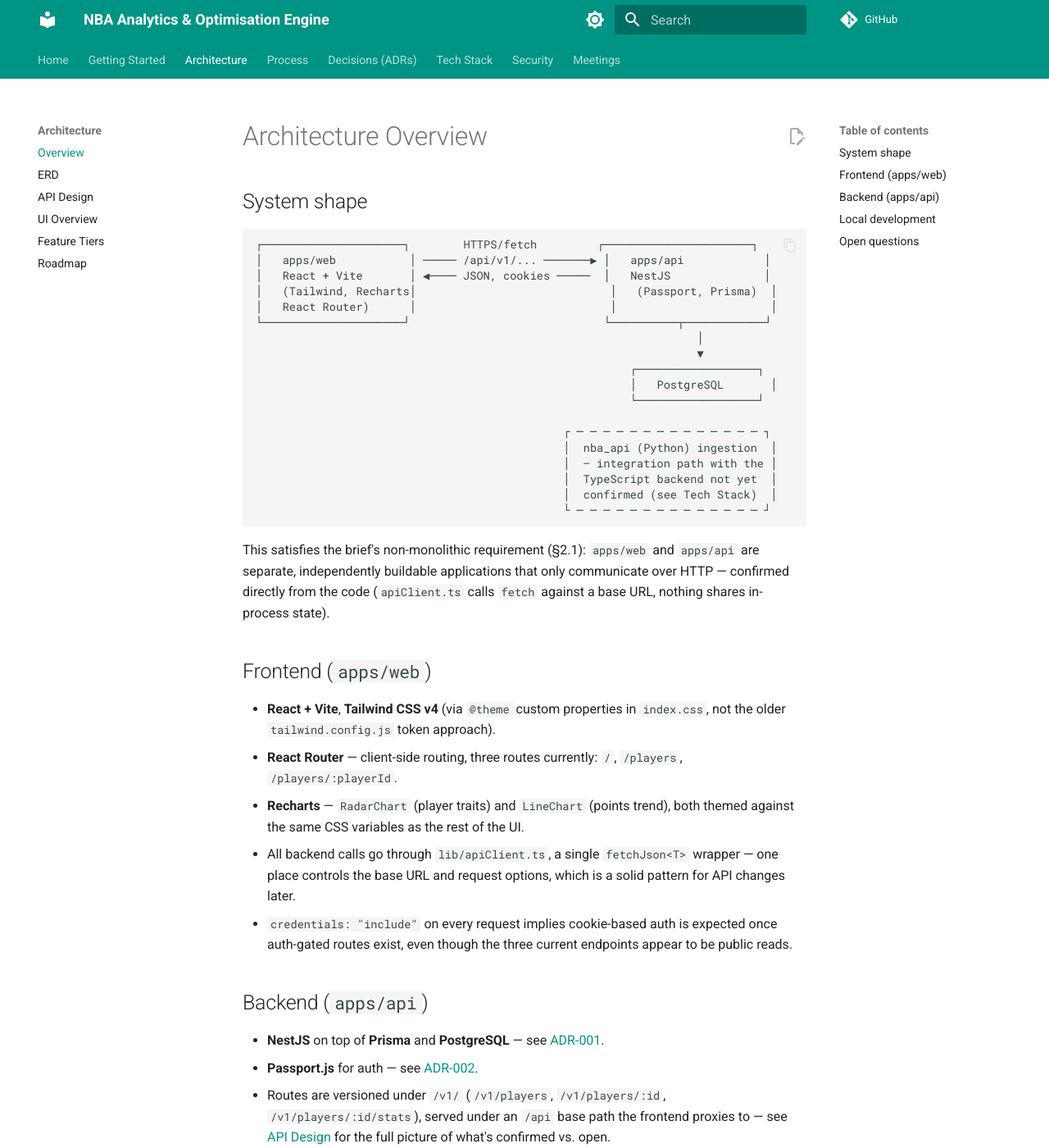
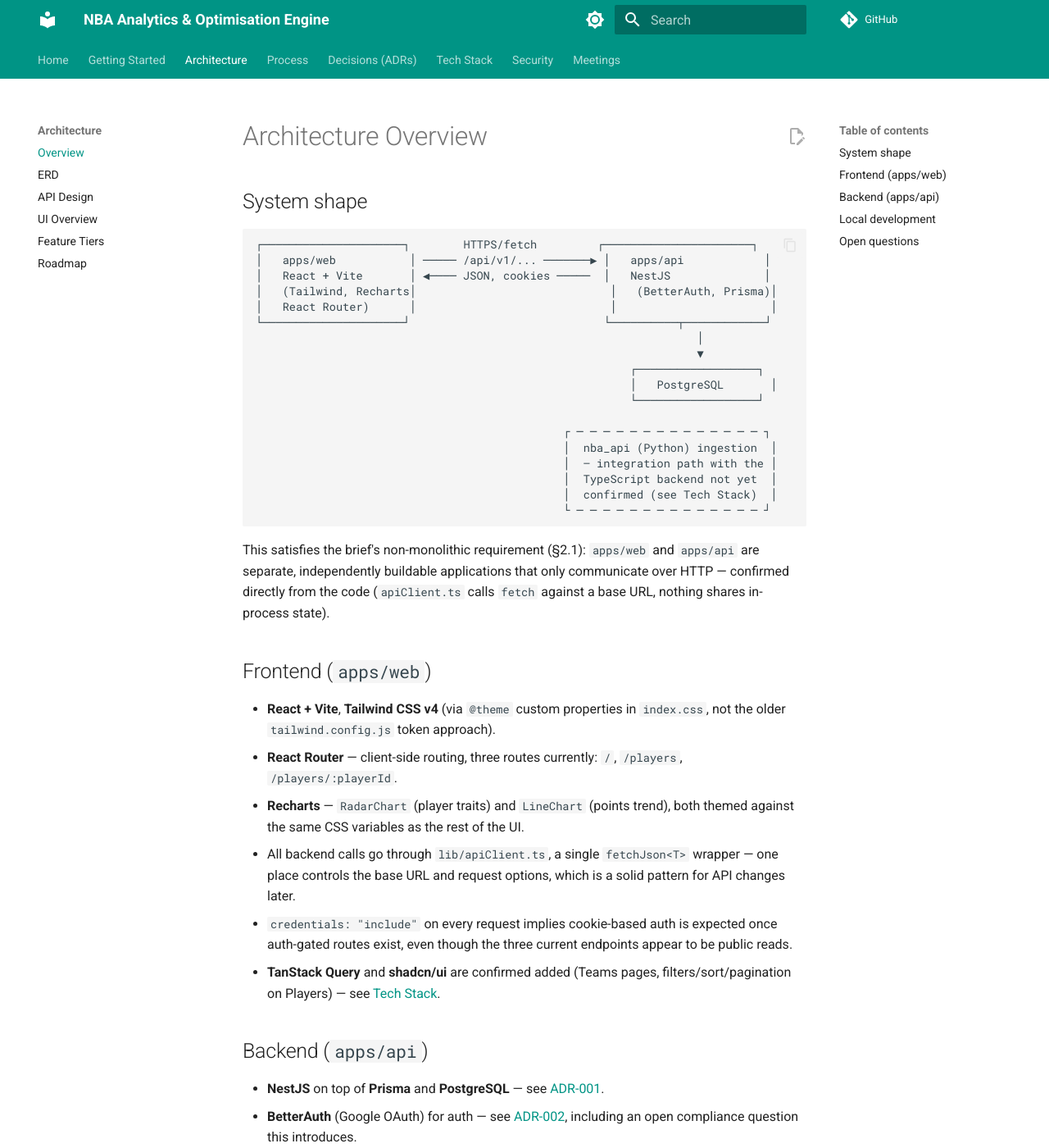
Before and after one commit to Sports-Analytics-Innovation-Platform/Innovation-Documentation-Website, an MkDocs documentation site: the page built from docs/design/architecture.md, in a window 1280 px wide and 1400 px high. Shown: the whole window at 82% size. Built offline with MkDocs 1.6.1 and Material for MkDocs 9.7.7, drawn with Linux system fonts in a browser that asks for light colours; comment, search, counter and statistics services are not loaded.

Commit message:
docs: update architecture diagram for BetterAuth
Assisted-by: Claude-Web[Claude Sonnet 5]

```diff
--- a/docs/design/architecture.md
+++ b/docs/design/architecture.md
@@ -6,7 +6,7 @@
 ┌─────────────────────┐        HTTPS/fetch         ┌──────────────────────┐
 │   apps/web           │ ───── /api/v1/... ───────▶ │   apps/api            │
 │   React + Vite       │ ◀──── JSON, cookies ─────  │   NestJS              │
-│   (Tailwind, Recharts│                             │   (Passport, Prisma)  │
+│   (Tailwind, Recharts│                             │   (BetterAuth, Prisma)│
 │   React Router)      │                             │                       │
 └─────────────────────┘                             └──────────┬────────────┘
                                                                   │
@@ -32,11 +32,12 @@ This satisfies the brief's non-monolithic requirement (§2.1): `apps/web` and `a
 - **Recharts** — `RadarChart` (player traits) and `LineChart` (points trend), both themed against the same CSS variables as the rest of the UI.
 - All backend calls go through `lib/apiClient.ts`, a single `fetchJson<T>` wrapper — one place controls the base URL and request options, which is a solid pattern for API changes later.
 - `credentials: "include"` on every request implies cookie-based auth is expected once auth-gated routes exist, even though the three current endpoints appear to be public reads.
+- **TanStack Query** and **shadcn/ui** are confirmed added (Teams pages, filters/sort/pagination on Players) — see [Tech Stack](../tech-stack.md).
 
 ## Backend (`apps/api`)
 
 - **NestJS** on top of **Prisma** and **PostgreSQL** — see [ADR-001](../decisions/adr-001-database.md).
-- **Passport.js** for auth — see [ADR-002](../decisions/adr-002-auth.md).
+- **BetterAuth** (Google OAuth) for auth — see [ADR-002](../decisions/adr-002-auth.md), including an open compliance question this introduces.
 - Routes are versioned under `/v1/` (`/v1/players`, `/v1/players/:id`, `/v1/players/:id/stats`), served under an `/api` base path the frontend proxies to — see [API Design](api-design.md) for the full picture of what's confirmed vs. open.
 
 ## Local development
```
